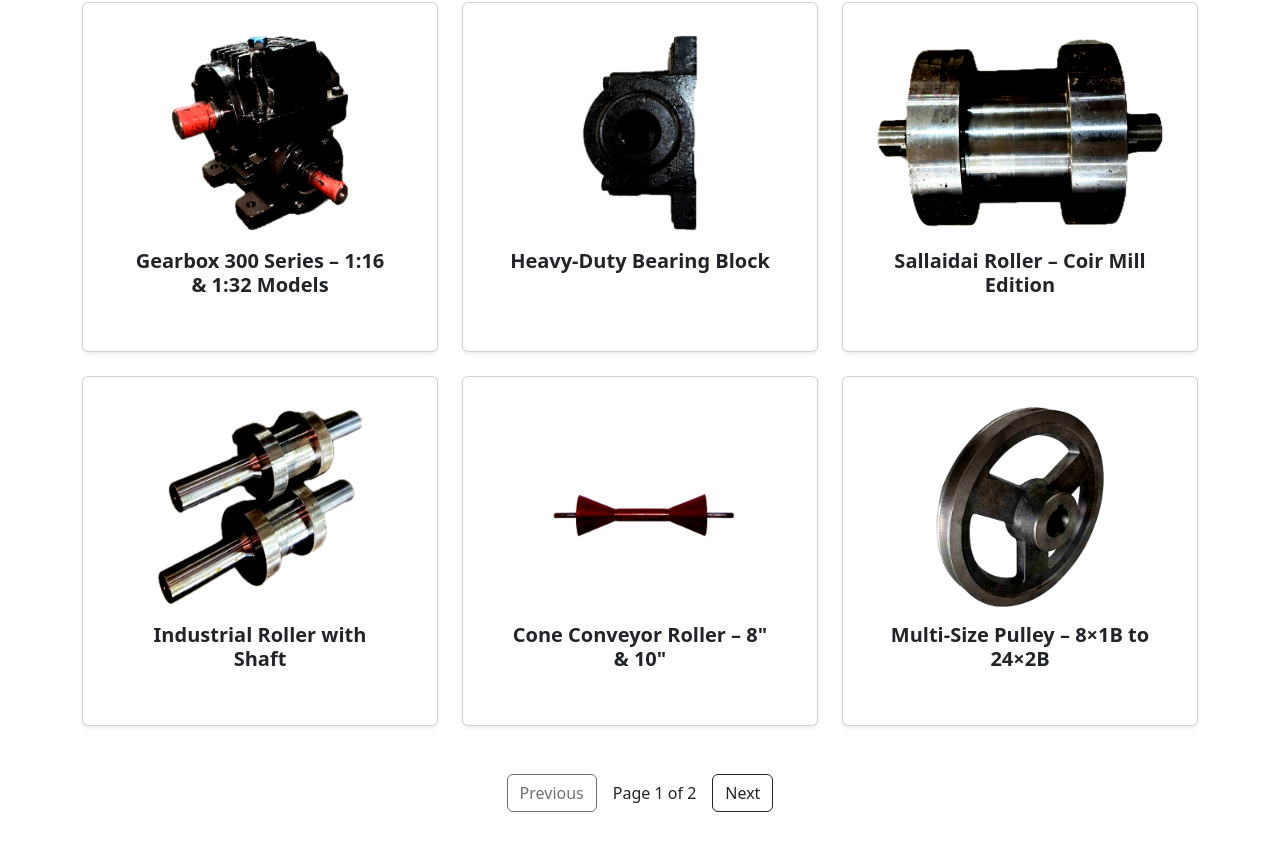
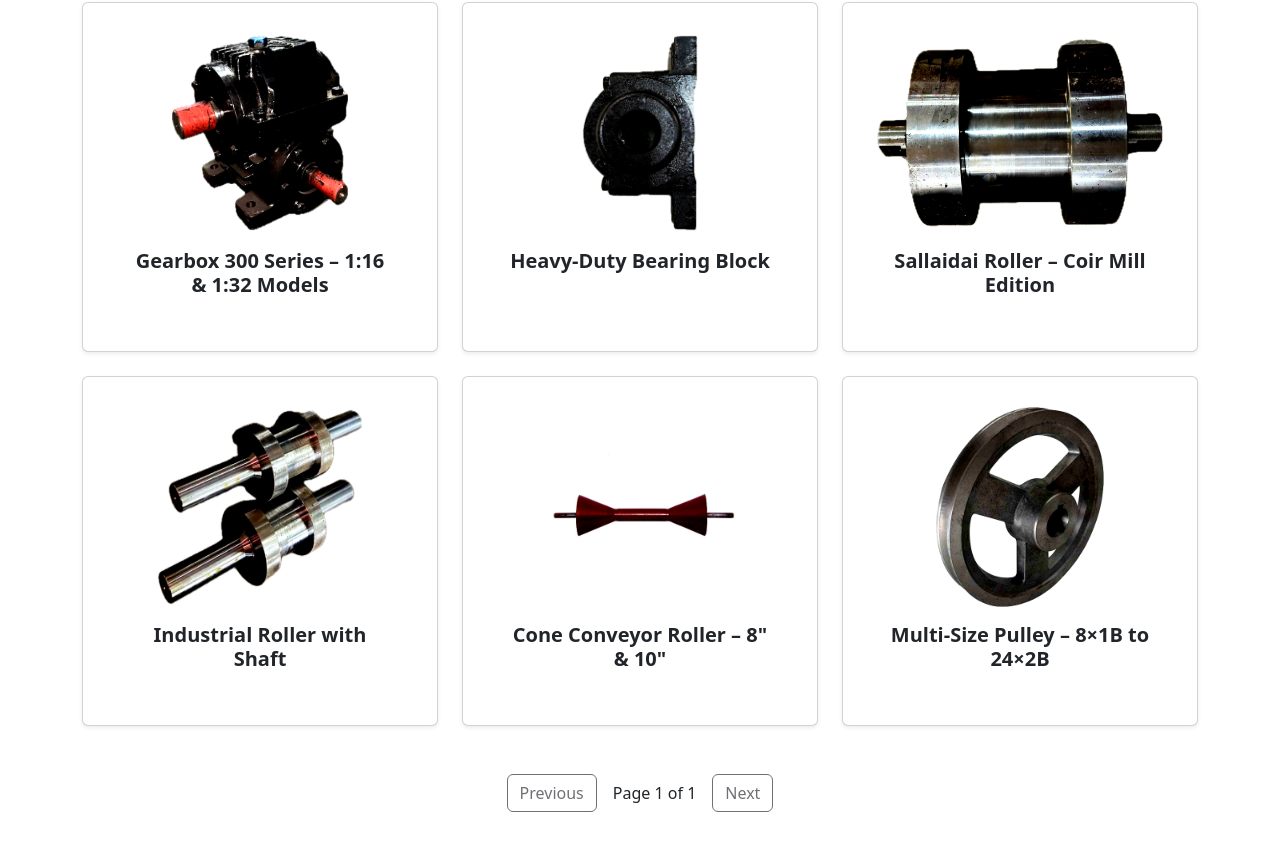
Before and after one commit to vijayanvj/Rs-Gear-Products, a Next.js app: page /products in a window 1280 px wide. Shown: the part 564-1414 px from the top of the page. Built offline with nearby package versions, Linux system fonts and the light colour scheme.

Commit message:
seo added

```diff
--- a/pages/_app.js
+++ b/pages/_app.js
@@ -1,7 +1,17 @@
 import '../styles/globals.css';
 import 'bootstrap/dist/css/bootstrap.min.css';
 import Head from 'next/head';
-
+<Head>
+  <title>Gearbox & Coir Mill Machinery Manufacturer | RS Engineering Products</title>
+  <meta name="description" content="RS Engineering Products specializes in gearboxes, defibering machines, and coir mill equipment engineered for performance and reliability." />
+  <meta name="keywords" content="Gearbox, Coir Machinery, Industrial Equipment, Defibering Machine, Conveyor Roller, Baling Press, RS Engineering" />
+  <meta name="robots" content="index, follow" />
+  <meta property="og:title" content="RS Engineering Products | Gearboxes & Coir Mill Machinery" />
+  <meta property="og:description" content="Leading manufacturer of coir mill equipment and custom gearboxes in India." />
+  <meta property="og:image" content="/images/logo.png" />
+  <meta property="og:url" content="https://rs-gear-products.vercel.app" />
+  <link rel="canonical" href="https://rs-gear-products.vercel.app" />
+</Head>
 export default function App({ Component, pageProps }) {
   return (
     <>
--- a/pages/products.js
+++ b/pages/products.js
@@ -2,93 +2,79 @@ import Head from 'next/head';
 import Header from '@/components/Header';
 import { useState } from 'react';
 import Image from 'next/image';
-
 const allProducts = [
   {
-    img: '/images/image9.png',
-    title: 'Crown Type Gearbox – Special 1:5 Model',
-    desc: 'Engineered for coir mills, this crown-type gearbox ensures high torque transmission with precision gearing, ideal for intensive load applications.'
+    "img": "/images/image9.png",
+    "title": "Crown Type Gearbox \u2013 Special 1:5 Model",
+    "desc": "Engineered for coir mills, this crown-type gearbox ensures high torque transmission with precision gearing, ideal for intensive load applications.",
+    "alt": "Crown Type Gearbox Special 1:5 Model for Coir Mill",
+    "slug": "crown-type-gearbox-special-1-5-model"
   },
   {
-    img: '/images/image13.png',
-    title: 'Heavy-Duty Auto Feeder – 1:600 Ratio',
-    desc: 'Heavy-duty auto feeder unit with double reduction mechanism, delivering smooth, consistent fiber feeding for high-capacity operations.'
+    "img": "/images/image13.png",
+    "title": "Heavy-Duty Auto Feeder \u2013 1:600 Ratio",
+    "desc": "Heavy-duty auto feeder unit with double reduction mechanism, delivering smooth, consistent fiber feeding for high-capacity operations.",
+    "alt": "Heavy-Duty Auto Feeder with 1:600 Gear Ratio for Coir Mill",
+    "slug": "heavy-duty-auto-feeder-1-600-ratio"
   },
   {
-    img: '/images/image12.png',
-    title: 'Gearbox 400 Series – 1:17 & 1:35 Models',
-    desc: 'Heavy-duty gearbox designed for conveyor, bunker, and screener systems, ensuring reliable speed reduction and load handling.'
+    "img": "/images/image12.png",
+    "title": "Gearbox 400 Series \u2013 1:17 & 1:35 Models",
+    "desc": "Heavy-duty gearbox designed for conveyor, bunker, and screener systems, ensuring reliable speed reduction and load handling.",
+    "alt": "Gearbox 400 Series for Conveyor and Bunker Systems",
+    "slug": "gearbox-400-series-1-17-1-35-models"
   },
   {
-    img: '/images/image11.png',
-    title: 'Gearbox 300 Series – 1:16 & 1:32 Models',
-    desc: 'Compact and robust gearbox suitable for bunker, conveyor, and screener drives, offering optimal balance of performance and durability.'
+    "img": "/images/image11.png",
+    "title": "Gearbox 300 Series \u2013 1:16 & 1:32 Models",
+    "desc": "Compact and robust gearbox suitable for bunker, conveyor, and screener drives, offering optimal balance of performance and durability.",
+    "alt": "Gearbox 300 Series Models 1:16 and 1:32 for Coir Mill",
+    "slug": "gearbox-300-series-1-16-1-32-models"
   },
   {
-    img: '/images/image1.png',
-    title: 'Heavy-Duty Bearing Block',
-    desc: 'Precision-crafted bearing block for coir mill operations, designed for seamless alignment and long-lasting support under tough conditions.'
+    "img": "/images/image1.png",
+    "title": "Heavy-Duty Bearing Block",
+    "desc": "Precision-crafted bearing block for coir mill operations, designed for seamless alignment and long-lasting support under tough conditions.",
+    "alt": "Heavy-Duty Bearing Block for Coir Mill Machinery",
+    "slug": "heavy-duty-bearing-block"
   },
   {
-    img: '/images/image2.png',
-    title: 'Sallaidai Roller – Coir Mill Edition',
-    desc: 'Specialized roller for fiber alignment and handling in coir processing systems, built for strength and consistency.'
+    "img": "/images/image2.png",
+    "title": "Sallaidai Roller \u2013 Coir Mill Edition",
+    "desc": "Specialized roller for fiber alignment and handling in coir processing systems, built for strength and consistency.",
+    "alt": "Sallaidai Roller for Coir Mill Fiber Processing",
+    "slug": "sallaidai-roller-coir-mill-edition"
   },
   {
-    img: '/images/image3.png',
-    title: 'Industrial Roller with Shaft',
-    desc: 'Includes integrated shaft, crafted for robust performance in continuous coir processing applications.'
+    "img": "/images/image3.png",
+    "title": "Industrial Roller with Shaft",
+    "desc": "Includes integrated shaft, crafted for robust performance in continuous coir processing applications.",
+    "alt": "Industrial Roller with Shaft for Continuous Coir Operations",
+    "slug": "industrial-roller-with-shaft"
   },
   {
-    img: '/images/image4.png',
-    title: 'Cone Conveyor Roller – 8" & 10"',
-    desc: 'High-precision cone roller available in 8" and 10" variants, ensuring smooth material flow and reduced friction.'
+    "img": "/images/image4.png",
+    "title": "Cone Conveyor Roller \u2013 8\" & 10\"",
+    "desc": "High-precision cone roller available in 8\" and 10\" variants, ensuring smooth material flow and reduced friction.",
+    "alt": "Cone Conveyor Roller in 8 Inch and 10 Inch Sizes",
+    "slug": "cone-conveyor-roller-8-10"
   },
   {
-    img: '/images/image6.png',
-    title: 'Multi-Size Pulley – 8×1B to 24×2B',
-    desc: 'Industrial-grade pulley wheels available in multiple sizes: 8×1B, 10×1B, 12×1B, 14×1B, 16×1B, 20×2B, and 24×2B. Designed for vibration-free power transmission, these pulleys offer high strength, dimensional accuracy, and long-lasting performance across various coir mill and industrial machinery applications.'
-  },
-  {
-    img: '/images/image14.png',
-    title: 'High-Speed Defibering Machine',
-    desc: 'Efficient and rugged machine for bristle fiber extraction, delivering consistent output with minimal fiber damage.'
-  },
-  {
-    img: '/images/image15.png',
-    title: 'Precision Coir Screener',
-    desc: 'High-capacity screener unit designed to filter and separate coir materials with maximum precision and reliability.'
-  },
-  {
-    img: '/images/image16.png',
-    title: 'Fiber Crusher – Heavy Duty',
-    desc: 'Industrial-grade crusher engineered to break down husks and coir material into processable fiber for downstream equipment.'
-  },
-  {
-    img: '/images/image17.png',
-    title: 'Coir Curling Machine – Rope Maker',
-    desc: 'Purpose-built for manufacturing curled coir rope, offering high output and superior curl uniformity.'
-  },
-  {
-    img: '/images/image18.png',
-    title: 'Coir Fiber Cleaner',
-    desc: 'Essential cleaning unit for removing dust and impurities from coir fiber, improving product quality and efficiency.'
-  },
-  {
-    img: '/images/image19.png',
-    title: 'Hydraulic Baling Press',
-    desc: 'Hydraulic baling press designed to compact coir fiber and other materials into uniform, transport-ready bundles.'
+    "img": "/images/image6.png",
+    "title": "Multi-Size Pulley \u2013 8\u00d71B to 24\u00d72B",
+    "desc": "Industrial-grade pulley wheels available in multiple sizes: 8\u00d71B, 10\u00d71B, 12\u00d71B, 14\u00d71B, 16\u00d71B, 20\u00d72B, and 24\u00d72B. Designed for vibration-free power transmission, these pulleys offer high strength, dimensional accuracy, and long-lasting performance across various coir mill and industrial machinery applications.",
+    "alt": "Multi-Size Industrial Pulley 8\u00d71B to 24\u00d72B",
+    "slug": "multi-size-pulley-8x1b-to-24x2b"
   }
-];
-
+]
 
 export default function Products() {
-  const [modal, setModal] = useState({ show: false, title: '', desc: '', img: '' });
+  const [modal, setModal] = useState({ show: false, title: '', desc: '', img: '', alt: '' });
   const [page, setPage] = useState(1);
   const productsPerPage = 9;
 
   const openImage = (product) => setModal({ show: true, ...product });
-  const closeModal = () => setModal({ show: false, title: '', desc: '', img: '' });
+  const closeModal = () => setModal({ show: false, title: '', desc: '', img: '', alt: '' });
 
   const paginatedProducts = allProducts.slice((page - 1) * productsPerPage, page * productsPerPage);
   const totalPages = Math.ceil(allProducts.length / productsPerPage);
@@ -96,8 +82,17 @@ export default function Products() {
   return (
     <>
       <Head>
-        <title>Products - RS ENGINEERING PRODUCTS</title>
+  <title>Gearbox & Coir Mill Machinery Manufacturer | RS Engineering Products</title>
+  <meta name="description" content="RS Engineering Products specializes in gearboxes, defibering machines, and coir mill equipment engineered for performance and reliability." />
+  <meta name="keywords" content="Gearbox, Coir Machinery, Industrial Equipment, Defibering Machine, Conveyor Roller, Baling Press, RS Engineering" />
+  <meta name="robots" content="index, follow" />
+  <meta property="og:title" content="RS Engineering Products | Gearboxes & Coir Mill Machinery" />
+  <meta property="og:description" content="Leading manufacturer of coir mill equipment and custom gearboxes in India." />
+  <meta property="og:image" content="/images/logo.png" />
+  <meta property="og:url" content="https://rs-gear-products.vercel.app" />
+  <link rel="canonical" href="https://rs-gear-products.vercel.app" />
 </Head>
+
       <Header />
       <main className="container py-5">
         <h1 className="text-center mb-4">Our Products</h1>
@@ -112,7 +107,7 @@ export default function Products() {
               >
                 <Image
                   src={product.img}
-                  alt={product.title}
+                  alt={product.alt || product.title}
                   width={300}
                   height={200}
                   className="card-img-top object-fit-contain"
@@ -125,7 +120,6 @@ export default function Products() {
           ))}
         </div>
 
-        {/* Pagination */}
         <div className="d-flex justify-content-center mt-5 gap-3">
           <button
             className="btn btn-outline-dark"
@@ -144,7 +138,6 @@ export default function Products() {
           </button>
         </div>
 
-        {/* Modal */}
         {modal.show && (
           <div
             className="modal show d-block"
@@ -170,20 +163,18 @@ export default function Products() {
                   <button type="button" className="btn-close" onClick={closeModal}></button>
                 </div>
                 <div className="modal-body text-center">
-                  <div className="position-relative w-100" style={{ maxWidth: '100%', height: 'auto' }}>
                   <Image
                     src={modal.img}
-                      alt={modal.title}
+                    alt={modal.alt || modal.title}
                     width={600}
                     height={400}
                     className="img-fluid"
                     style={{ objectFit: 'contain' }}
                     onError={(e) => {
-                        e.currentTarget.src = '/images/fallback.png'; // Add a fallback image in public/images
+                      e.currentTarget.src = '/images/fallback.png';
                     }}
                     priority
                   />
-                  </div>
                   <p className="mt-3">{modal.desc}</p>
                 </div>
               </div>
```
Also changed, not shown: pages/about.js (+11 -1 lines), pages/contact.js (+11 -1 lines), pages/index.js (+23 -2 lines). Lines whose indentation alone changed are shown as unchanged.
